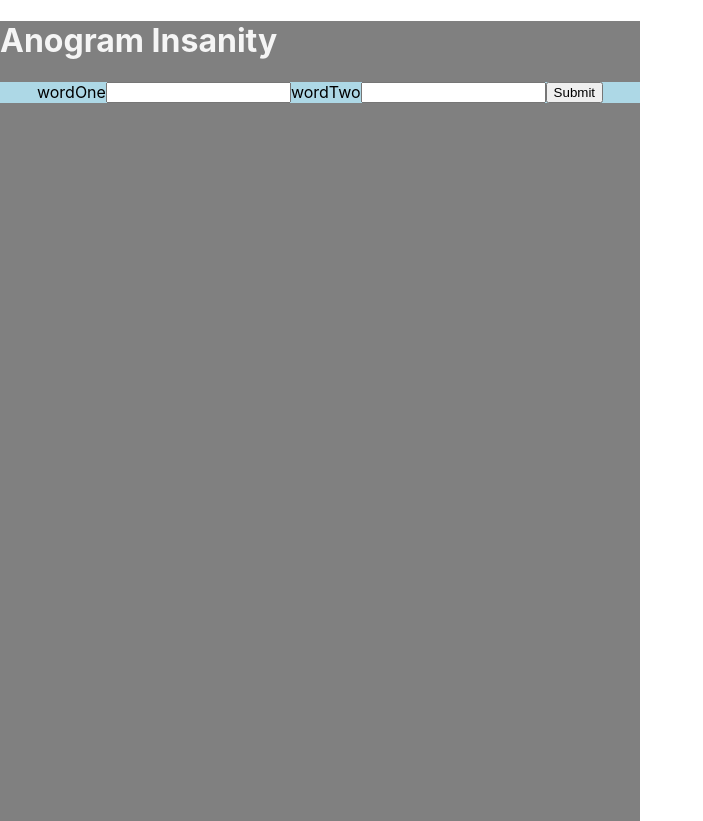
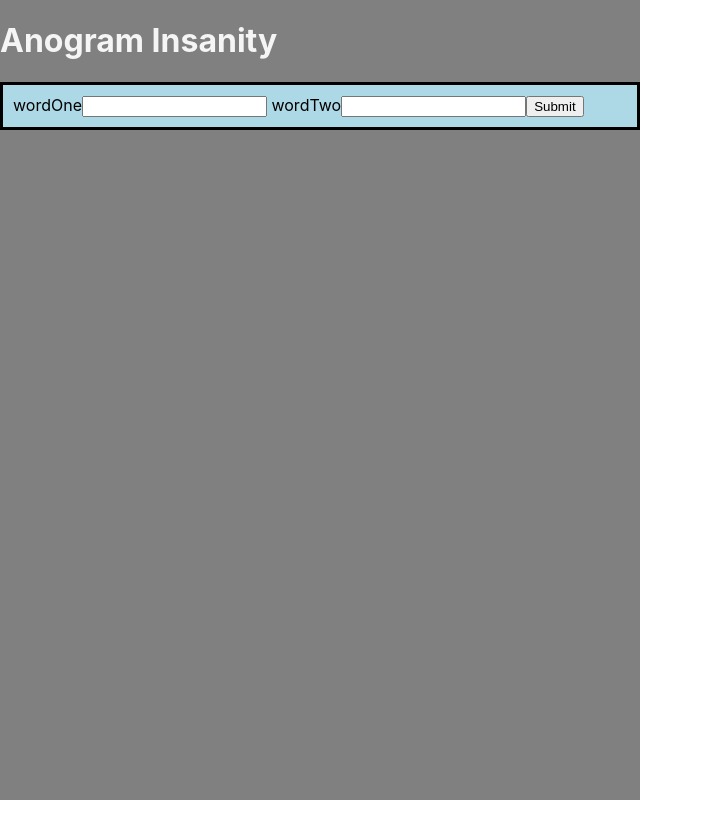
Before and after one commit to MikkoTirronen/ProgrammingTest, a React (Create React App) app in the folder packages/client/: page / in a window 1280 px wide. Shown: the whole page, without its empty margins (0-703 px from the left). After the commit the page ends 800 px from the top, so only its background shows below. Built offline with nearby package versions, Linux system fonts and the light colour scheme.

Commit message:
added styling

```diff
--- a/packages/client/src/components/pages/AnogramPageComponent.jsx
+++ b/packages/client/src/components/pages/AnogramPageComponent.jsx
@@ -1,27 +1,28 @@
-import React from 'react'
-import styled from 'styled-components'
-import WordInput from '../WordInput'
+import React, { useState } from "react";
+import styled from "styled-components";
+import WordInput from "../WordInput";
 
 const Container = styled.div`
-  display: flexbox;
-  justify-content: center;
+  display: inline-flex;
   flex-direction: column;
   background: grey;
-  width:  50vw;
+  width: 50vw;
   height: 100vh;
-  `
+`;
 const Header = styled.h1`
   color: whitesmoke;
-
-  `
-  const StyledButton = styled.button`
-
-  `
-  const BodyContainer =  styled.div`
-  display: flex;
+`;
+const StyledButton = styled.button``;
+const BodyContainer = styled.div`
+  display: block;
   justify-content: center;
-  background: lightblue
-  `
+  background: lightblue;
+  border: solid;
+  padding: 10px;
+`;
+const Instructions = styled.p`
+  text-align: center;
+`;
 export default function AnogramPageComponent() {
 
 
```
Lines whose indentation alone changed are shown as unchanged.
